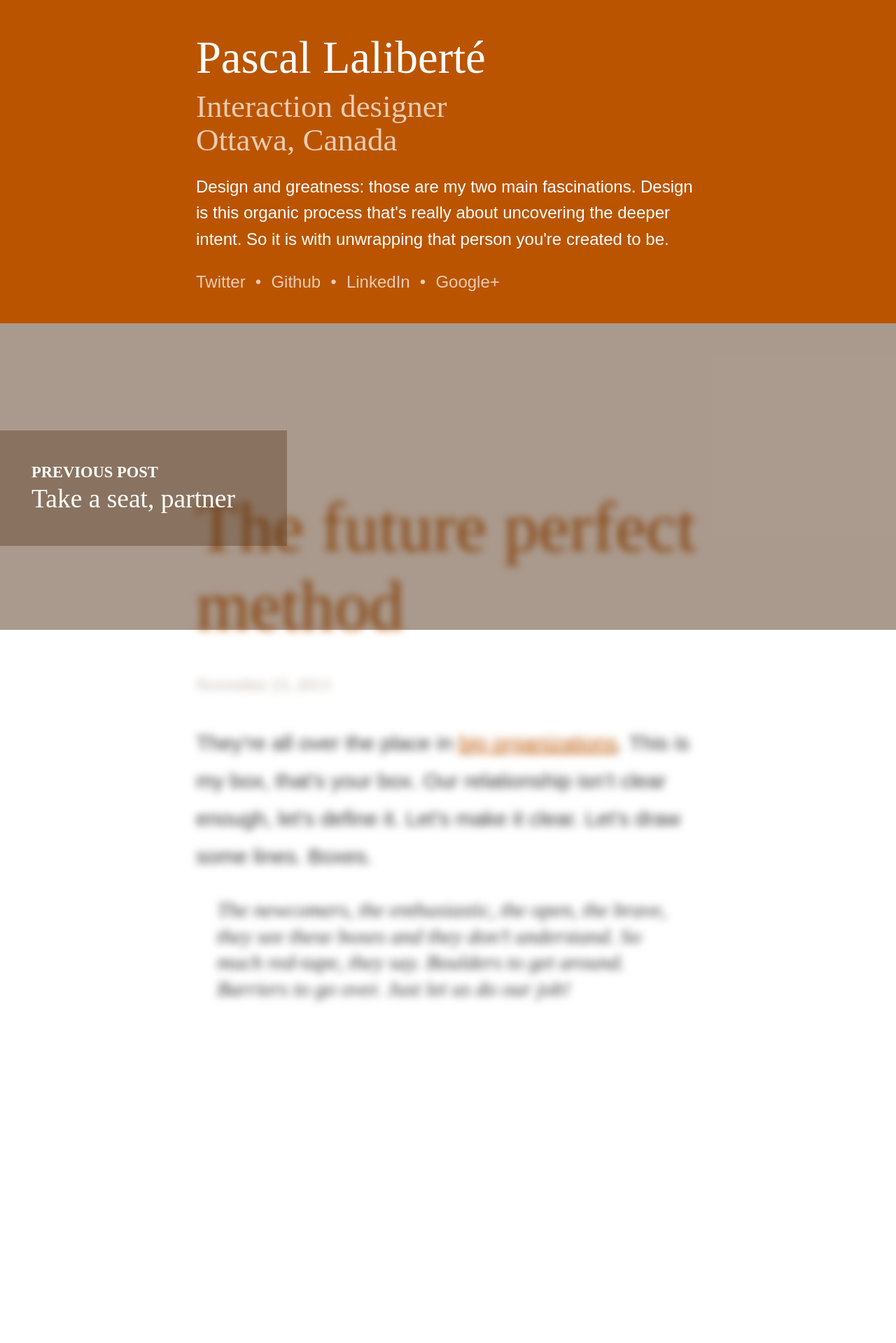
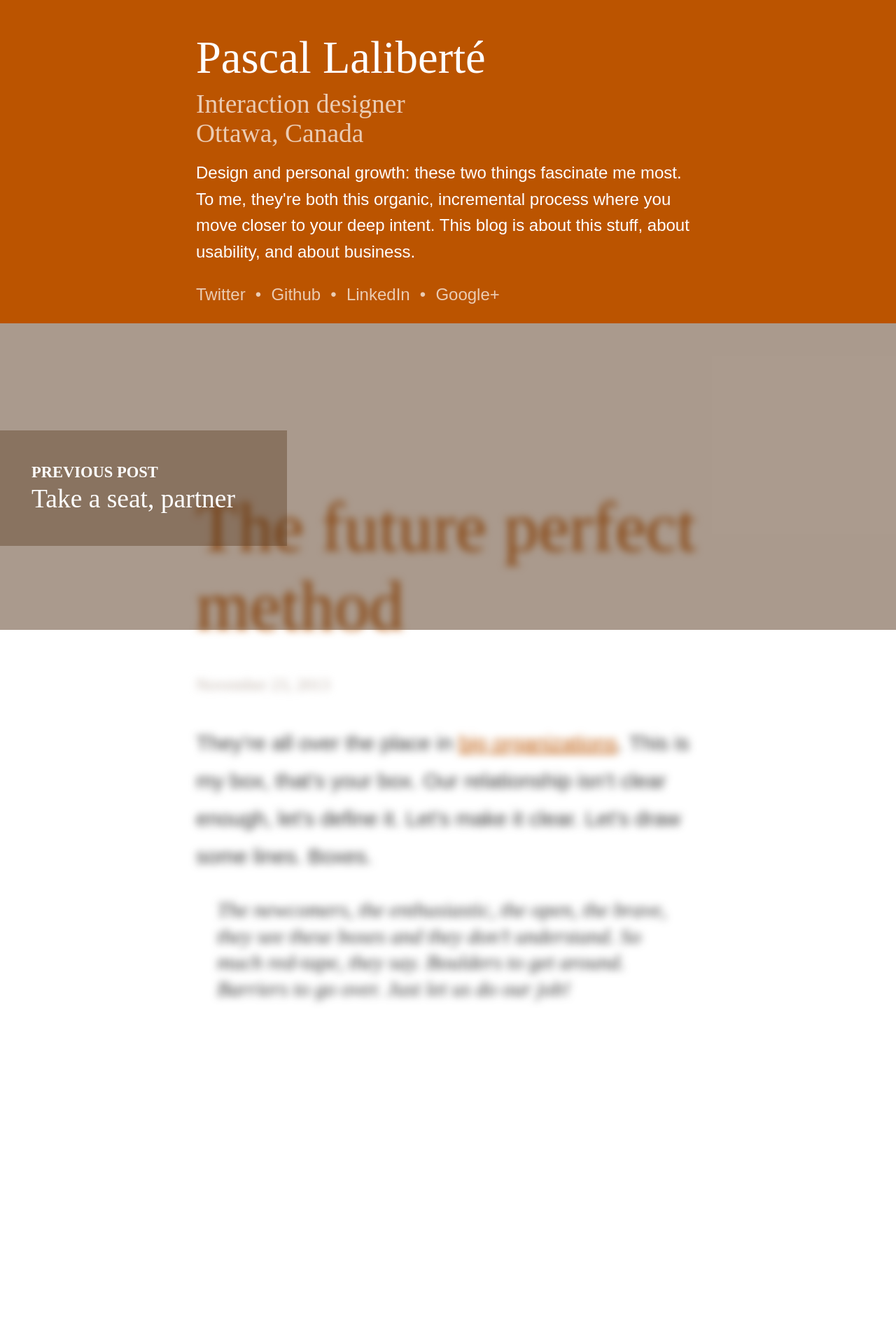
Before and after one commit to pascallaliberte/by.pascallaliberte.me, a Jekyll site: the page built from _posts/2013-11-23-the-future-perfect-method.md, in a window 1280 px wide. Shown: the whole page at 70% size. Built offline with Jekyll 4.4.1, drawn with Linux system fonts in a browser that asks for light colours; nearby versions of some CDN libraries.

Commit message:
Made the intro less abstract and clearer - Reduced the font-size of the .about-title at larger widths

```diff
--- a/_includes/about.html
+++ b/_includes/about.html
@@ -4,7 +4,7 @@
     <h2 class="about-name">Pascal Laliberté</h2>
     <div class="about-title">Interaction designer<br /> Ottawa, Canada</div>
 
-    <p>Design and greatness: those are my two main fascinations. Design is this organic process that's really about uncovering the deeper intent. So it is with unwrapping that person you're created to be.</p>
+    <p>Design and personal growth: these two things fascinate me most. To me, they're both this organic, incremental process where you move closer to your deep intent. This blog is about this stuff, about usability, and about business.</p>
 
     <p class="about-links">
       <a href="http://twitter.com/pascallaliberte">Twitter</a> <span class="about-separator">•</span>
--- a/a/css/screen.css
+++ b/a/css/screen.css
@@ -760,14 +760,16 @@ a.intro-more:hover, a.intro-more:active {
 @media (min-width: 512px) {
   /* line 53, ../sass/modules/about.sass */
   .about-title {
-    font-size: 30px;
-    font-size: 3rem;
-    line-height: 32px;
-    line-height: 3.2rem;
+    font-size: 25px;
+    font-size: 2.5rem;
+    line-height: 28px;
+    line-height: 2.8rem;
+    margin-bottom: -5px;
+    margin-bottom: -0.5rem;
   }
 }
 
-/* line 67, ../sass/modules/about.sass */
+/* line 68, ../sass/modules/about.sass */
 .about .fa {
   font-size: 25px;
   font-size: 2.5rem;
@@ -775,13 +777,13 @@ a.intro-more:hover, a.intro-more:active {
   padding-left: 1rem;
 }
 
-/* line 71, ../sass/modules/about.sass */
+/* line 72, ../sass/modules/about.sass */
 .about-separator {
   padding: 0 5px;
   padding: 0 0.5rem;
 }
 
-/* line 74, ../sass/modules/about.sass */
+/* line 75, ../sass/modules/about.sass */
 .js .about-links {
   color: rgba(255, 255, 255, 0.7);
   font-size: 14px;
@@ -790,7 +792,7 @@ a.intro-more:hover, a.intro-more:active {
   line-height: 1.8rem;
 }
 @media (min-width: 512px) {
-  /* line 74, ../sass/modules/about.sass */
+  /* line 75, ../sass/modules/about.sass */
   .js .about-links {
     font-size: 16px;
     font-size: 1.6rem;
@@ -799,12 +801,12 @@ a.intro-more:hover, a.intro-more:active {
   }
 }
 
-/* line 83, ../sass/modules/about.sass */
+/* line 84, ../sass/modules/about.sass */
 .js .about-links a {
   text-decoration: none;
 }
 
-/* line 86, ../sass/modules/about.sass */
+/* line 87, ../sass/modules/about.sass */
 .js .about-links a:hover {
   color: white;
 }
--- a/a/sass/modules/about.sass
+++ b/a/sass/modules/about.sass
@@ -61,8 +61,9 @@
   font-style: normal
   color: rgba(255,255,255,0.7)
   +breakpoint($medium-width)
-    +rem(font-size, 30px)
-    +rem(line-height, 32px)
+    +rem(font-size, 25px)
+    +rem(line-height, 28px)
+    +rem(margin-bottom, -5px)
 
 .about .fa //icon
   +rem(font-size, 25px)
```
Also changed, not shown: a/css/modules/about.css (+12 -10 lines).
